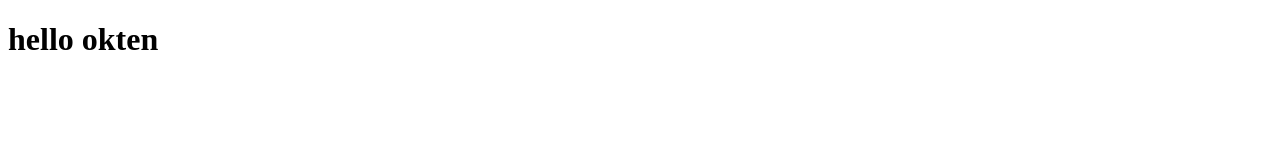
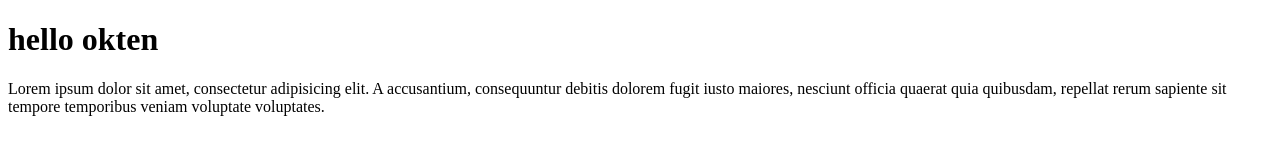
Before and after one commit to SerhiiTereshonkov/june-2021-incubator-git, a plain HTML site: page index.html in a window 1280 px wide. Drawn offline with Linux system fonts and the light colour scheme.

Commit message:
add lorem

```diff
--- a/index.html
+++ b/index.html
@@ -5,10 +5,10 @@
     <title>Title</title>
 </head>
 <body>
-    <h1>hello okten</h1>
+<h1>hello okten</h1>
 <div>
     <p>
-        <span></span>
+        <span>Lorem ipsum dolor sit amet, consectetur adipisicing elit. A accusantium, consequuntur debitis dolorem fugit iusto maiores, nesciunt officia quaerat quia quibusdam, repellat rerum sapiente sit tempore temporibus veniam voluptate voluptates.</span>
     </p>
 </div>
 </body>
```
